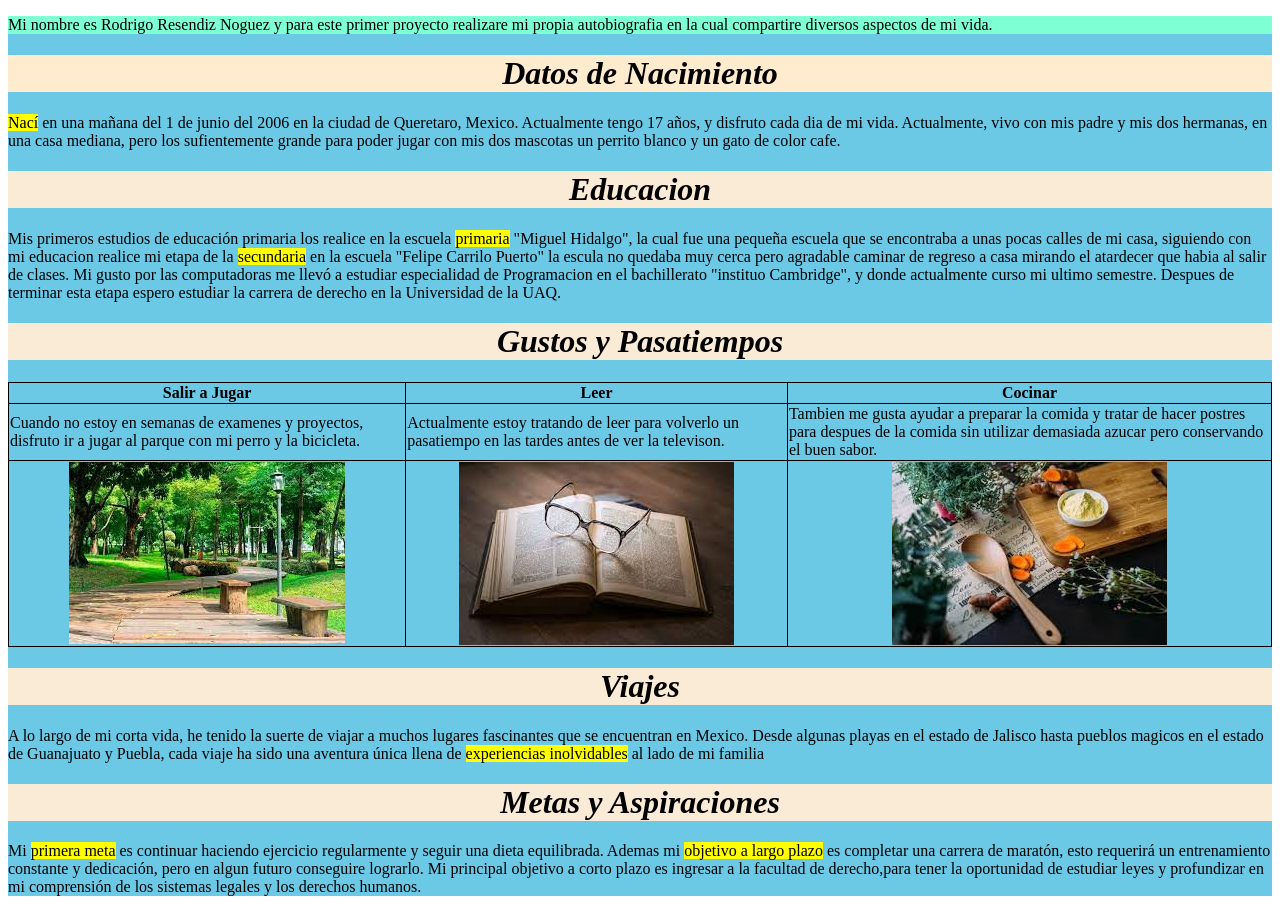
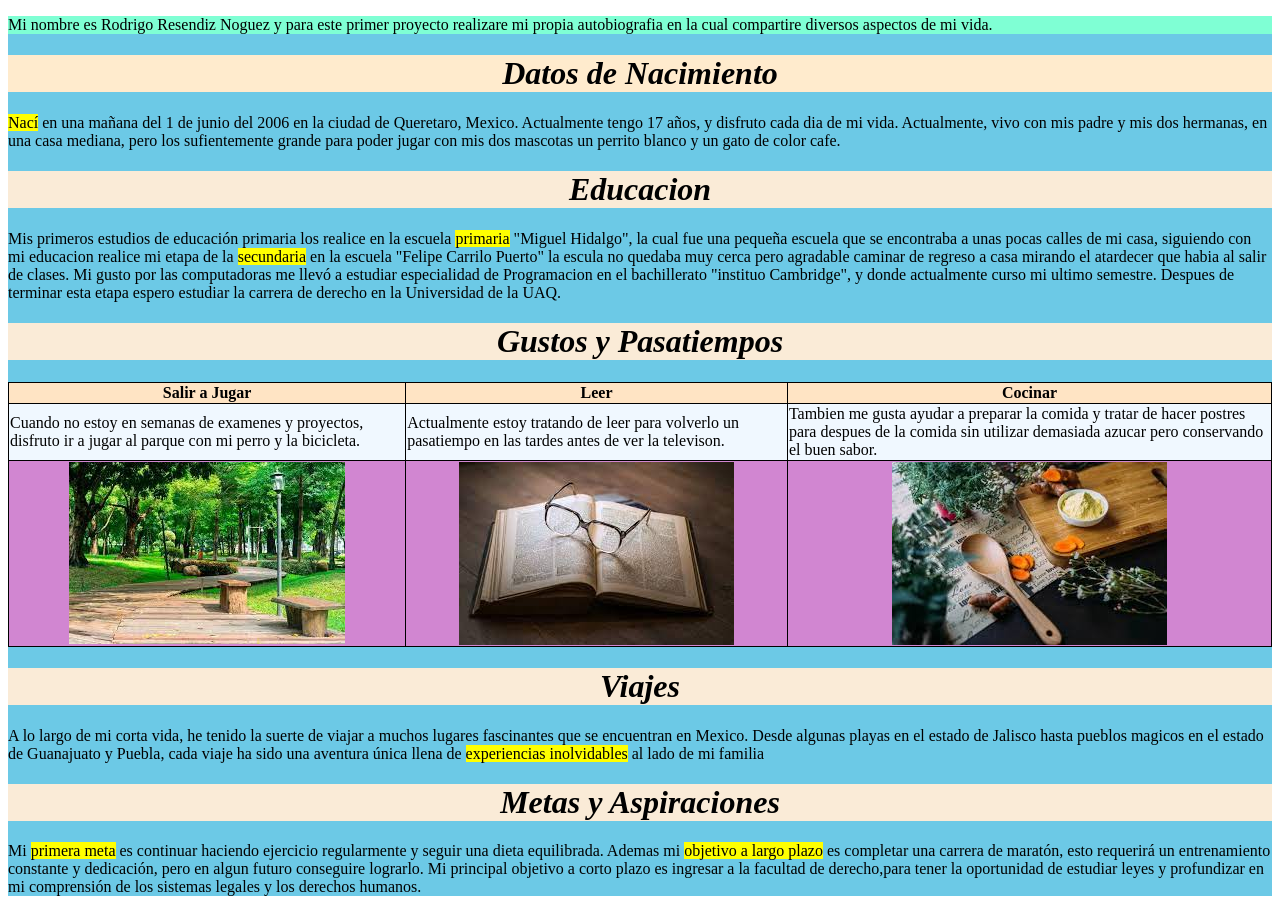
Before and after one commit to rodruirt/proyectoactualizacion, a plain HTML site: page index.html in a window 1280 px wide. Drawn offline with Linux system fonts and the light colour scheme.

Commit message:
Update index.html

```diff
--- a/index.html
+++ b/index.html
@@ -5,13 +5,16 @@
     <meta name= "viewport" content= "width=device-width, initial-scale=1.0">
 	<title>Autobiografia</title>
     <style>
-        table tr th{
+        table tr th {
             border: 1px black solid;
+
         }
     </style>
+
       <style>
         table tr td{
             border: 1px black solid;
+
         }
     </style>
 </head>
@@ -36,28 +39,28 @@
     <h1 style="text-align: center; background-color: antiquewhite;"> <strong><i>Gustos y Pasatiempos</i></strong></h1>
         <table style="border: 1px black solid; border-collapse: collapse;">
             <tr>
-                <th>Salir a Jugar</th>
-                <th>Leer</th>
-                <th>Cocinar</th>
+                <th style="background-color: bisque;">Salir a Jugar</th>
+                <th style="background-color: bisque;">Leer</th>
+                <th style="background-color: bisque;">Cocinar</th>
             </tr>
             <tr>
-                <td >Cuando no estoy en semanas de examenes y proyectos, disfruto ir a jugar al parque con mi perro y la bicicleta.</td>
-                <td >Actualmente estoy tratando de leer para volverlo un pasatiempo en las tardes antes de ver la televison.</td>
-                <td >Tambien me gusta ayudar a preparar la comida y tratar de hacer postres para despues de la comida sin utilizar demasiada azucar pero conservando el buen sabor.</td>
+                <td style="background-color: aliceblue;">Cuando no estoy en semanas de examenes y proyectos, disfruto ir a jugar al parque con mi perro y la bicicleta.</td>
+                <td style="background-color: aliceblue;">Actualmente estoy tratando de leer para volverlo un pasatiempo en las tardes antes de ver la televison.</td>
+                <td style="background-color: aliceblue;">Tambien me gusta ayudar a preparar la comida y tratar de hacer postres para despues de la comida sin utilizar demasiada azucar pero conservando el buen sabor.</td>
 
             </tr>
             <tr>
-                <td><img src="parque.jpg" style="display: block; margin-left: auto; margin-right: auto;" usemap="#parque">
+                <td style="background-color: rgb(209, 134, 209);"><img src="parque.jpg" style="display: block; margin-left: auto; margin-right: auto;" usemap="#parque">
                     <map name="parque">
                     <area shape="rect" coords="35,30,420,350" href="https://twenergy.com/ecologia-y-reciclaje/medio-ambiente/los-10-parques-nacionales-mas-espectaculares-del-mundo-1453/">
                     </map>
                 </td>
-                <td><img src="leer.jpg" style="display: block; margin-left: auto; margin-right: auto;" usemap="#leer">
+                <td style="background-color: rgb(209, 134, 209);"><img src="leer.jpg" style="display: block; margin-left: auto; margin-right: auto;" usemap="#leer">
                 <map name="leer">
                     <area shape="rect" coords="34,30,420,350" href="https://www.fundacionaquae.org/wiki/los-100-mejores-libros-de-todos-los-tiempos/">
                 </map>
                 </td>
-                <td><img src="cocinar.jpg" style="display: block; margin-left: auto; margin-right: auto;" usemap="#cocinar">
+                <td style="background-color: rgb(209, 134, 209);"><img src="cocinar.jpg" style="display: block; margin-left: auto; margin-right: auto;" usemap="#cocinar">
                 <map name="cocinar">
                     <area shape="rect" coords="36,31,420,350" href="https://www.cocinatis.com/mas-buscadas/recetas-del-mundo.html">
                 </map>
```
